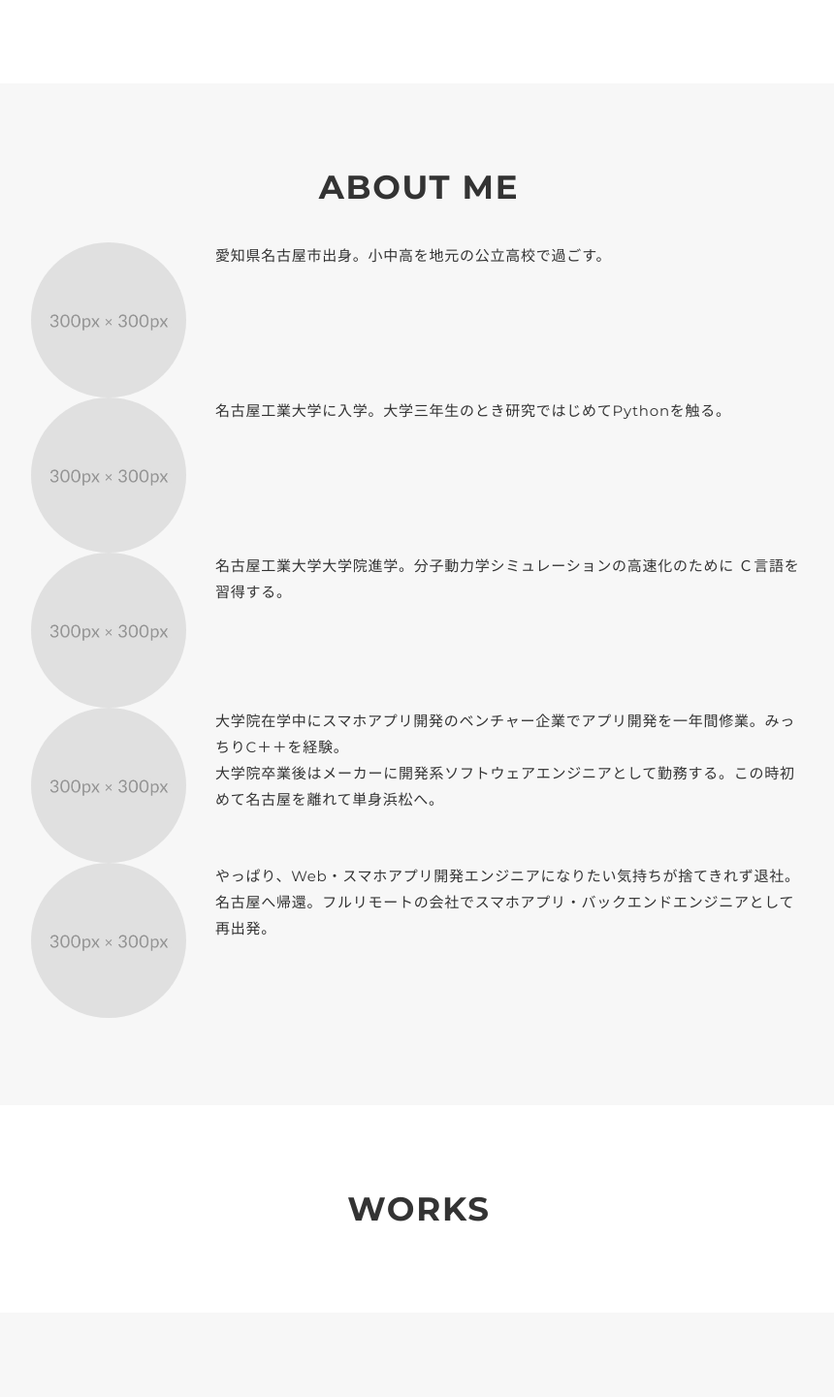
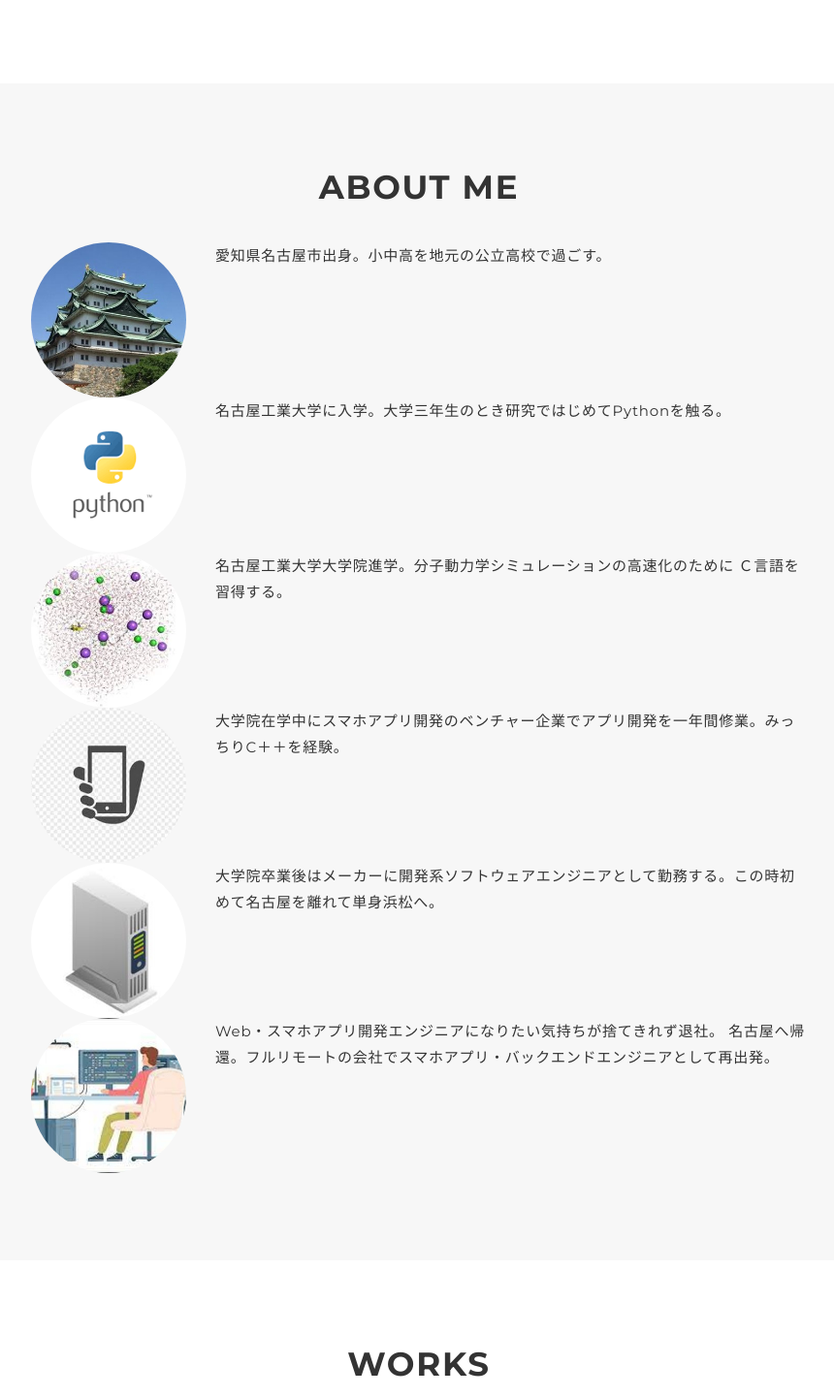
Before and after one commit to Kate941-su/portfolio, a Django app: template portfolio_app/templates/portfolio_app/index.html in a window 1280 px wide. Shown: the part 667-2108 px from the top of the page at 97% size, without its empty margins (208-1068 px from the left). Run offline with Django 3.2, Linux system fonts and the light colour scheme; the template is opened without the code that fills it, so the values that code supplies are empty.

Commit message:
About meを編集

```diff
--- a/portfolio_app/templates/portfolio_app/index.html
+++ b/portfolio_app/templates/portfolio_app/index.html
@@ -36,9 +36,10 @@
       <section class="about section" id="about">
         <div class="container">
           <h2 class="title">ABOUT ME</h2>
+
           <div class="profile">
             <p class="profile-img">
-              <img src=" {%static 'img/profile.jpg'%}" alt="">
+              <img src=" {%static 'img/born.jpg'%}" alt="">
             </p>
             <div class="profile-body">
               <p>愛知県名古屋市出身。小中高を地元の公立高校で過ごす。
@@ -48,7 +49,7 @@
 
           <div class="profile">
             <p class="profile-img">
-              <img src=" {%static 'img/profile.jpg'%}" alt="">
+              <img src=" {%static 'img/python.png'%}" alt="">
             </p>
             <div class="profile-body">
               <p>
@@ -60,7 +61,7 @@
 
           <div class="profile">
             <p class="profile-img">
-              <img src=" {%static 'img/profile.jpg'%}" alt="">
+              <img src=" {%static 'img/mol.jpg'%}" alt="">
             </p>
             <div class="profile-body">
               <p>
@@ -72,11 +73,21 @@
 
           <div class="profile">
             <p class="profile-img">
-              <img src=" {%static 'img/profile.jpg'%}" alt="">
+              <img src=" {%static 'img/smp.jpg'%}" alt="">
             </p>
             <div class="profile-body">
               <p>
-                大学院在学中にスマホアプリ開発のベンチャー企業でアプリ開発を一年間修業。みっちりC＋＋を経験。<br>
+                大学院在学中にスマホアプリ開発のベンチャー企業でアプリ開発を一年間修業。みっちりC＋＋を経験。
+              </p>
+            </div>
+          </div>
+
+          <div class="profile">
+            <p class="profile-img">
+              <img src=" {%static 'img/router.jpg'%}" alt="">
+            </p>
+            <div class="profile-body">
+              <p>
                 大学院卒業後はメーカーに開発系ソフトウェアエンジニアとして勤務する。この時初めて名古屋を離れて単身浜松へ。
               </p>
             </div>
@@ -84,11 +95,11 @@
 
           <div class="profile">
             <p class="profile-img">
-              <img src=" {%static 'img/profile.jpg'%}" alt="">
+              <img src=" {%static 'img/be.jpg'%}" alt="">
             </p>
             <div class="profile-body">
               <p>
-                やっぱり、Web・スマホアプリ開発エンジニアになりたい気持ちが捨てきれず退社。
+                Web・スマホアプリ開発エンジニアになりたい気持ちが捨てきれず退社。
                 名古屋へ帰還。フルリモートの会社でスマホアプリ・バックエンドエンジニアとして再出発。
               </p>
               </p>
```
Also changed, not shown: portfolio_app/static/img/be.jpg (added), portfolio_app/static/img/born.jpg (added), portfolio_app/static/img/mol.jpg (added), portfolio_app/static/img/python.png (added), portfolio_app/static/img/router.jpg (added), portfolio_app/static/img/smp.jpg (added).
